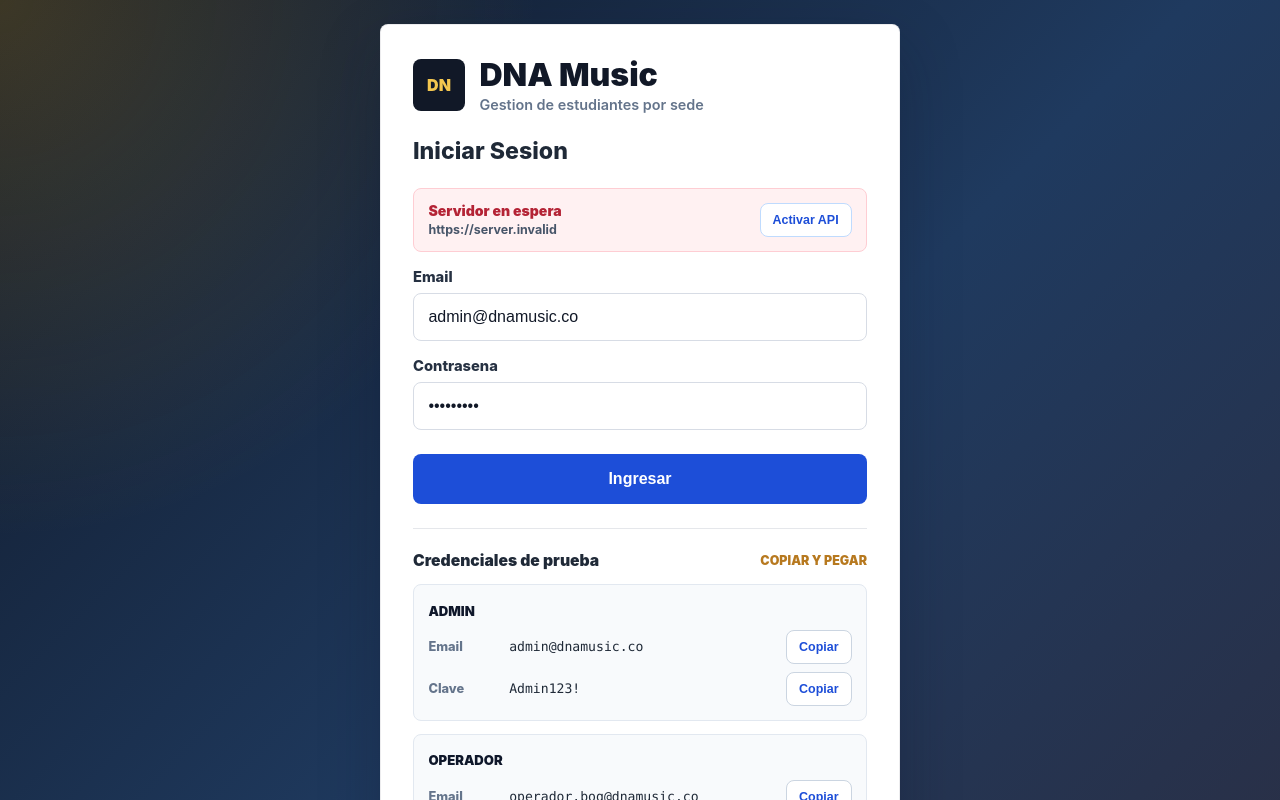
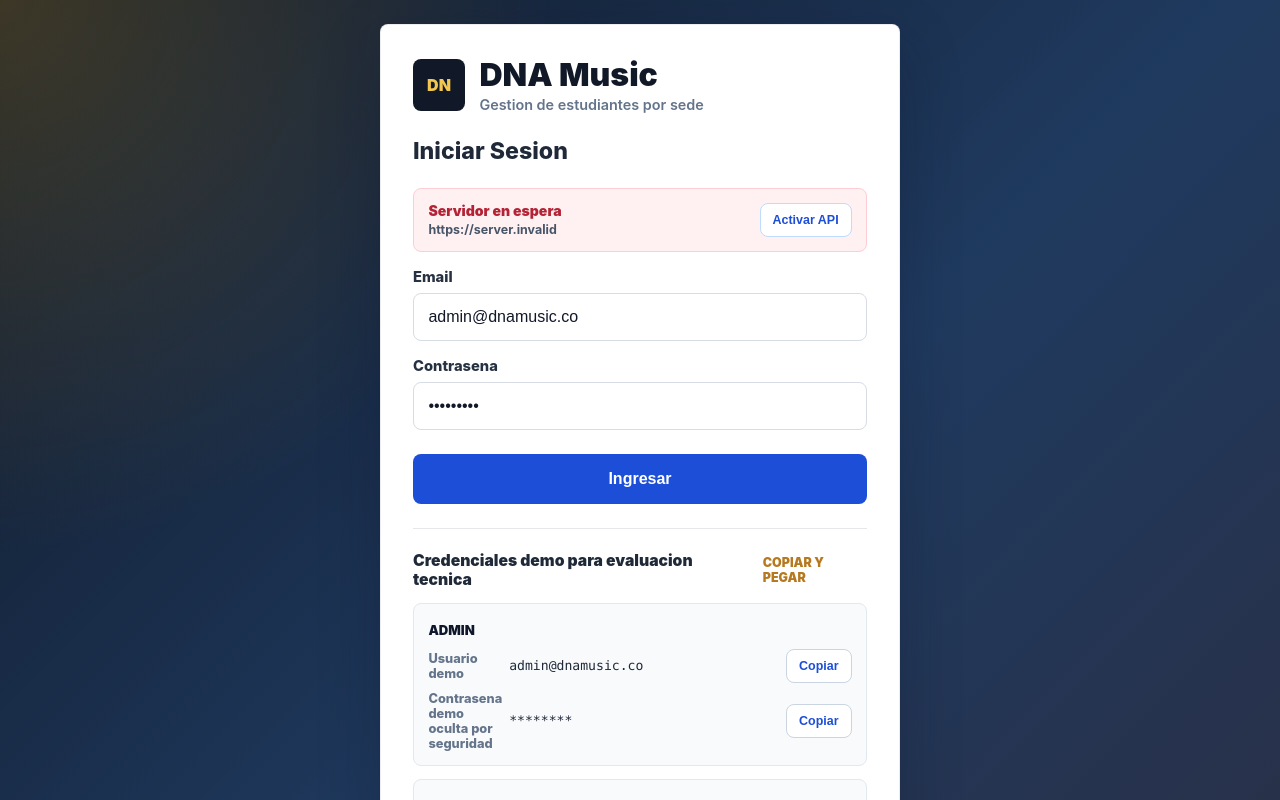
Before and after one commit to wilson777-g/Prueba-T-cnica-Desarrollador-Backend-Jr.-Wilson-Andr-s-Camacho-Culma, a React (Vite) app in the folder web/: page /login in a window 1280 px wide. Shown: the top 800 px of the page. Built offline with nearby package versions, Linux system fonts and the light colour scheme; no server answers.

Commit message:
Ocultar credenciales demo en login

```diff
--- a/web/src/pages/LoginPage.tsx
+++ b/web/src/pages/LoginPage.tsx
@@ -5,6 +5,7 @@ import styles from '../styles/Auth.module.css';
 type ServerStatus = 'checking' | 'ready' | 'slow' | 'error';
 
 export const LoginPage: React.FC = () => {
+  const demoPasswordMask = '********';
   const [email, setEmail] = useState('admin@dnamusic.co');
   const [password, setPassword] = useState('Admin123!');
   const [error, setError] = useState('');
@@ -166,7 +167,7 @@ export const LoginPage: React.FC = () => {
 
         <div className={styles.testCreds}>
           <div className={styles.credsHeader}>
-            <h3>Credenciales de prueba</h3>
+            <h3>Credenciales demo para evaluacion tecnica</h3>
             <span>Copiar y pegar</span>
           </div>
 
@@ -176,7 +177,7 @@ export const LoginPage: React.FC = () => {
                 <strong>{credential.role}</strong>
 
                 <div className={styles.credentialRow}>
-                  <span>Email</span>
+                  <span>Usuario demo</span>
                   <code>{credential.email}</code>
                   <button
                     type="button"
@@ -188,8 +189,8 @@ export const LoginPage: React.FC = () => {
                 </div>
 
                 <div className={styles.credentialRow}>
-                  <span>Clave</span>
-                  <code>{credential.password}</code>
+                  <span>Contrasena demo oculta por seguridad</span>
+                  <code aria-label="Contrasena demo oculta">{demoPasswordMask}</code>
                   <button
                     type="button"
                     onClick={() => copyCredential(credential.password, `${credential.role}-password`)}
```
